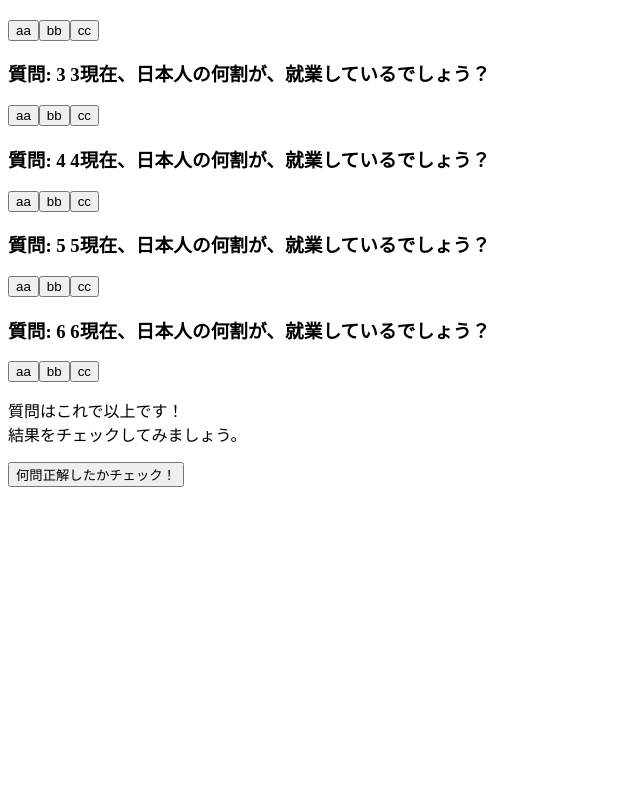
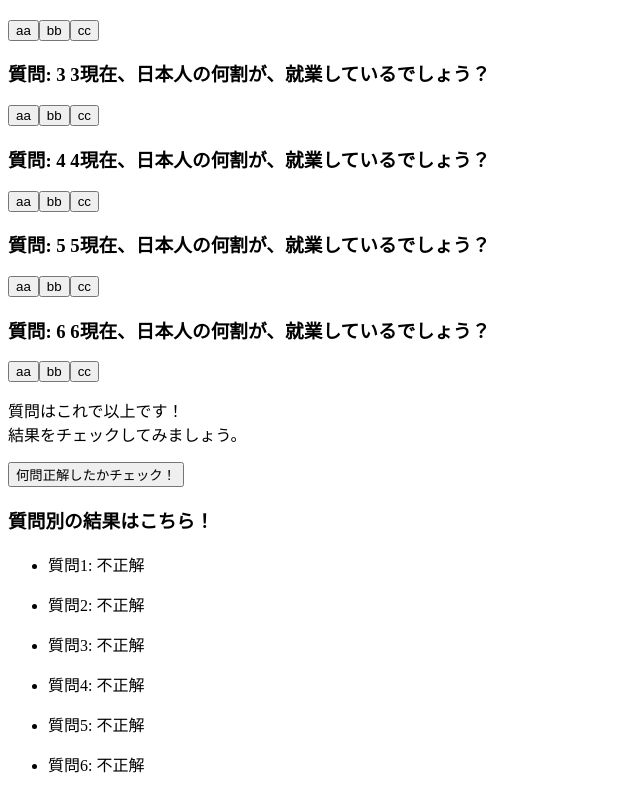
Before and after one commit to terra-namibia/qa_next, a Next.js app: page / in a window 1280 px wide. Shown: the part 384-1176 px from the top of the page, without its empty margins (0-640 px from the left). Before the commit the page ends 887 px from the top, so only its background shows below. Built offline with nearby package versions, Linux system fonts and the light colour scheme.

Commit message:
質問別の結果を表示

```diff
--- a/components/quiz.tsx
+++ b/components/quiz.tsx
@@ -20,6 +20,12 @@ function quiz() {
     const score: number = answers.filter((answer, index) => {
       return questions[index].answer === answer;
     }).length;
+
+    window.scrollBy({
+      top: 300,
+      left: 0,
+      behavior: "smooth",
+    });
 
     setSubmitted(true);
     setScore(score);
@@ -52,7 +58,7 @@ function quiz() {
           refs={refs}
         />
       ))}
-      <section className="text-xl text-center bg-indigo-50 rounded-lg py-2 px-4 my-10">
+      <section className="text-2xl text-center bg-indigo-50 rounded-lg py-2 px-4 my-10">
         <p>
           質問はこれで以上です！
           <br />
@@ -67,6 +73,19 @@ function quiz() {
           {submitted ? score + "問正解です!" : ""}
         </p>
       </section>
+      <section className="text-left bg-indigo-50 rounded-lg py-4 px-4 my-4">
+        <h3 className="text-2xl py-2">質問別の結果はこちら！</h3>
+        <ul className="text-xl">
+          {questions.map((question, index) => (
+            <li key={index}>
+              <p>
+                質問{index + 1}:{" "}
+                {question.answer === answers[index] ? "正解" : "不正解"}
+              </p>
+            </li>
+          ))}
+        </ul>
+      </section>
     </div>
   );
 }
```
